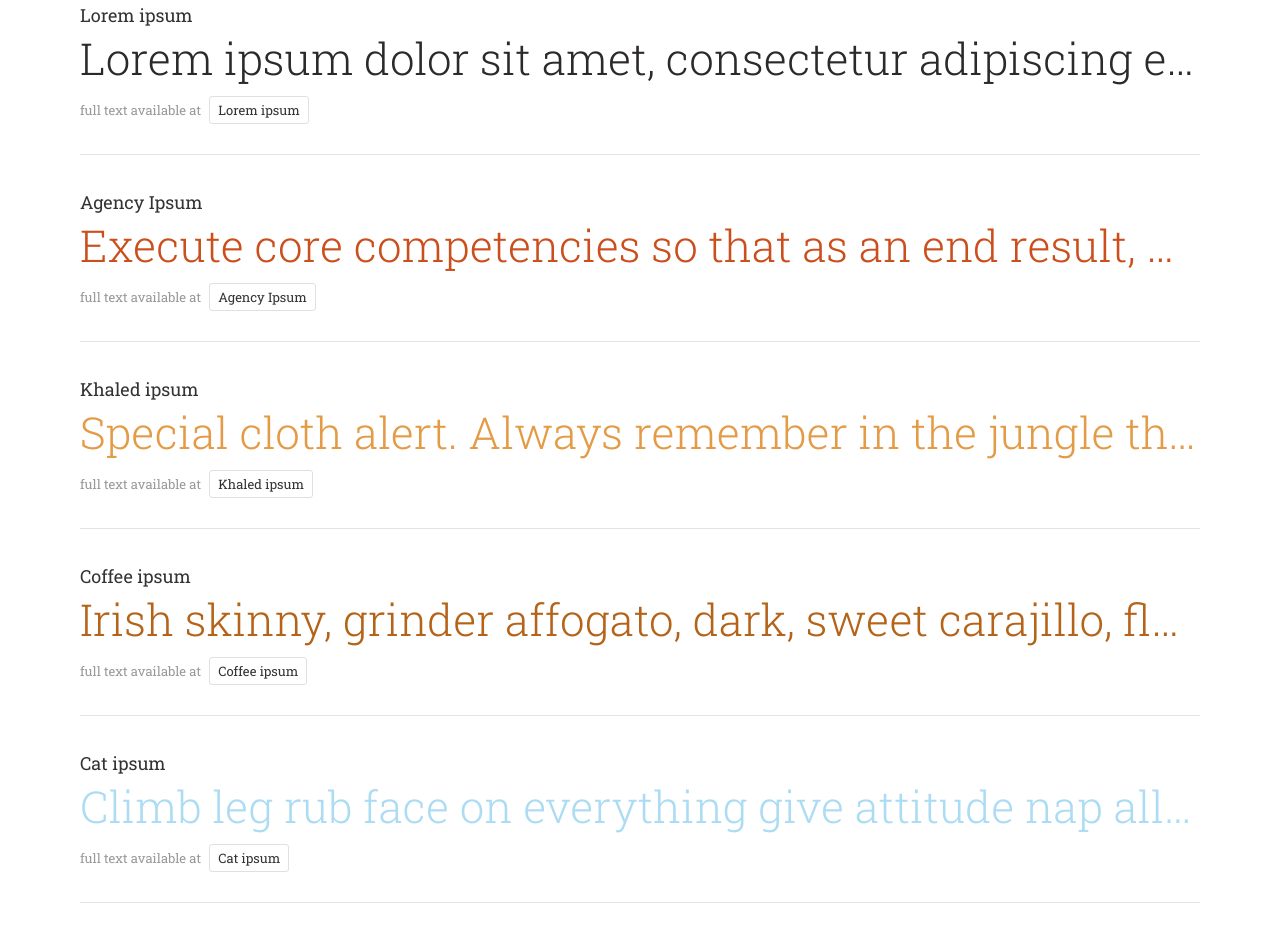
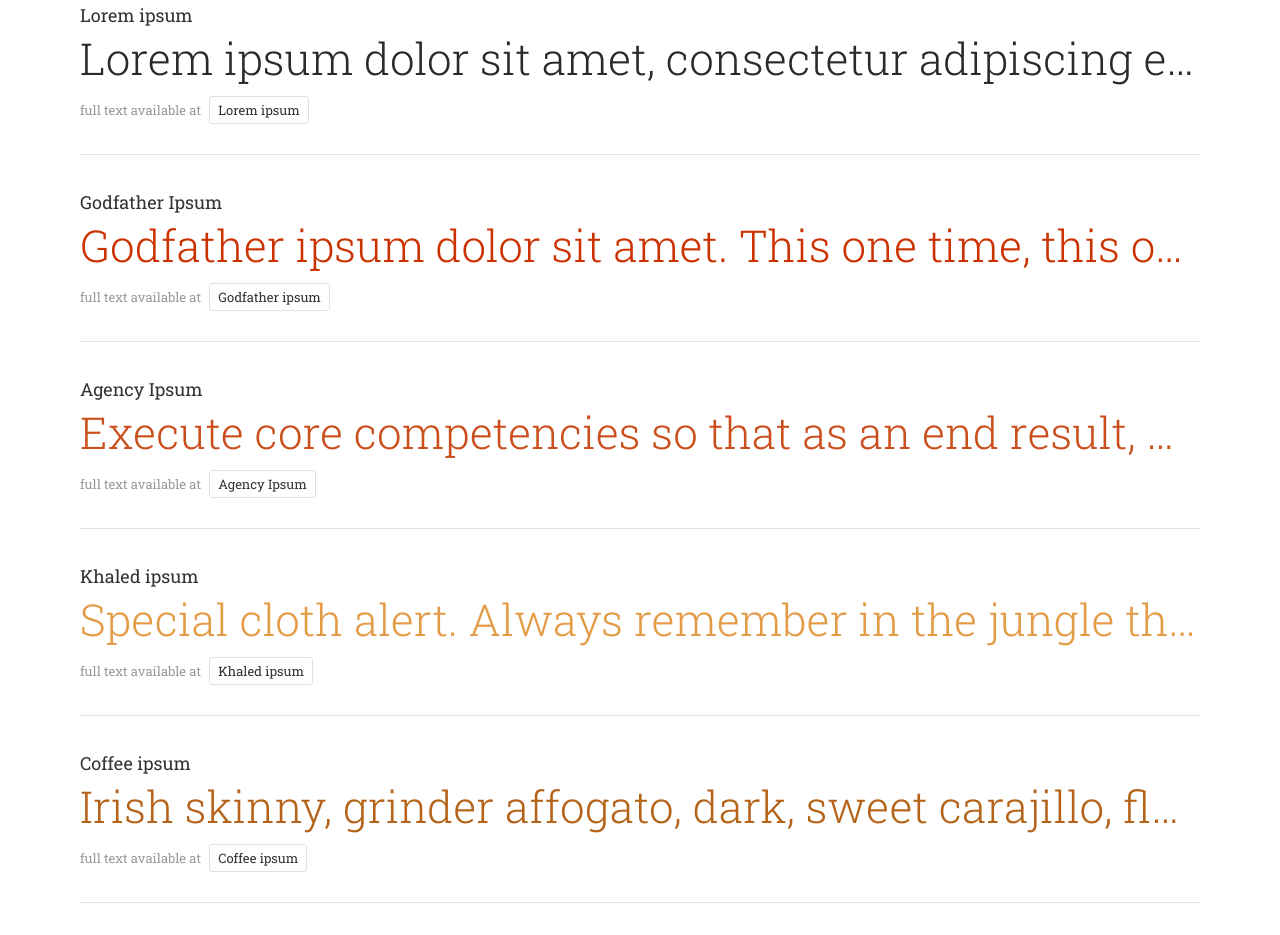
Before and after one commit to tholman/meettheipsums, a plain HTML site: page index.html in a window 1280 px wide. Shown: the part 802-1737 px from the top of the page. Drawn offline with Linux system fonts and the light colour scheme; a web font is replaced by a local one.

Commit message:
Add Godfather Ipsum

```diff
--- a/index.html
+++ b/index.html
@@ -89,6 +89,18 @@
                     <div class="link">
                         <span>full text available at</span>
                         <a href="http://www.lipsum.com/" target="_blank">Lorem ipsum</a>
+                    </div>
+                </li>
+
+                <!-- Godfather ipsum -->
+                <li>
+                    <div class="title">Godfather Ipsum</div>
+                    <div class="sample" style="color: #cc3200;">
+                        Godfather ipsum dolor sit amet. This one time, this one time I'll let you ask me about my affairs. Friends and money - oil and water. Don Corleone, I am honored and grateful that you have invited me to your home on the wedding day of your daughter.
+                    </div>
+                    <div class="link">
+                        <span>full text available at</span>
+                        <a href="https://godfatheripsum.github.io/" target="_blank">Godfather ipsum</a>
                     </div>
                 </li>
 
```
Also changed, not shown: 1 other file.
